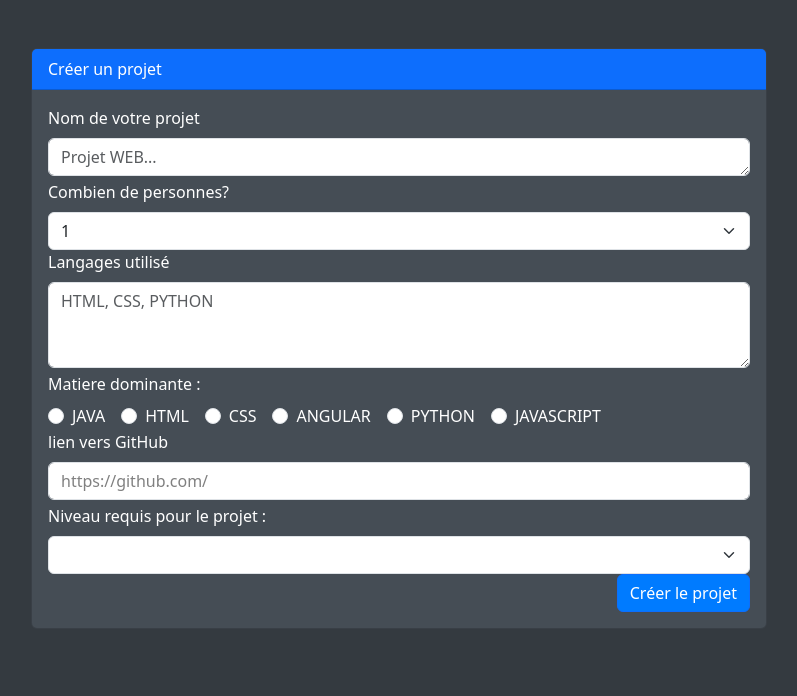
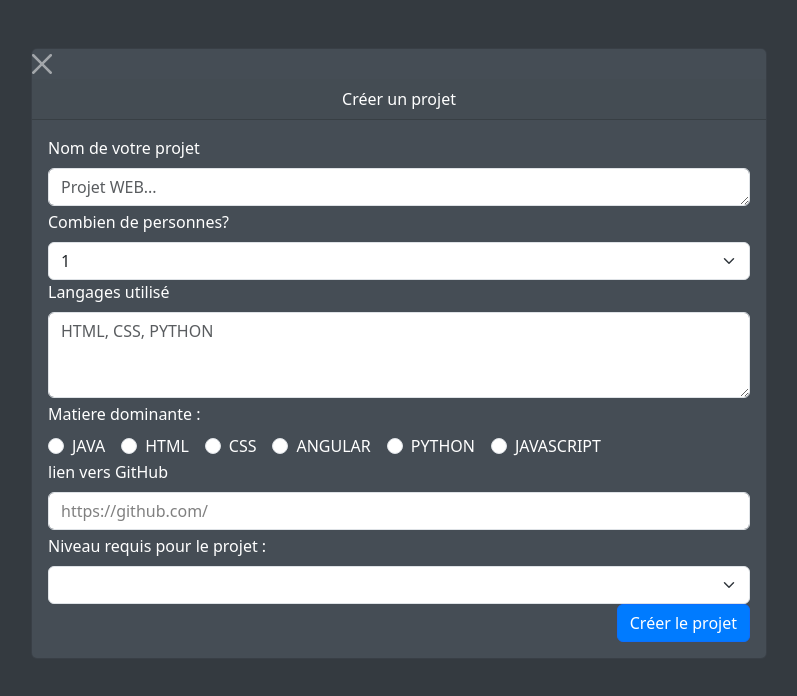
Before and after one commit to Marskof/RecruitMIAGE, an Angular app: page /creation-projet in a window 1280 px wide. Shown: the top 696 px of the page, without its empty margins (241-1038 px from the left). Built offline with nearby package versions, Linux system fonts and the light colour scheme.

Commit message:
beaute et btn valider creation projet

```diff
--- a/src/app/Projets/creation-projet/creation-projet.component.css
+++ b/src/app/Projets/creation-projet/creation-projet.component.css
@@ -26,3 +26,10 @@ body {
   .form-group{
     color: grey;
   }
+
+.btn-close {
+  width: 40px; /* Définir une largeur */
+  height: 40px; /* Définir une hauteur */
+  padding: 10px; /* Ajouter de l'espace autour du texte du lien */
+  font-size: 20px; /* Définir la taille de la police */
+}
--- a/src/app/Projets/creation-projet/creation-projet.component.html
+++ b/src/app/Projets/creation-projet/creation-projet.component.html
@@ -1,8 +1,13 @@
-<div class="container">
+<div class="container" xmlns:href="http://www.w3.org/1999/xhtml">
   <div class="row justify-content-center mt-5">
     <div class="col-md-8">
       <div class="card">
-        <div class="card-header bg-primary text-white">Créer un projet</div>
+        <div data-bs-theme="dark">
+          <!-- Utilisation d'un lien <a> à la place d'un bouton <button> -->
+          <a class="btn-close" aria-label="Close" href="/liste-projet"></a>
+        </div>
+
+        <div class="card-header text-white text-center">Créer un projet</div>
         <div class="card-body">
           <form (ngSubmit)="onSubmit()">
             <div class="mb-1">
@@ -77,15 +82,8 @@
                 <option value="M2">M2</option>
               </select>
             </div>
-
-            <button type="submit" class="btn btn-primary float-end">Créer le projet</button>
-
-
+            <button type="submit" class="btn btn-primary float-end" href="/liste-projet">Créer le projet</button>
           </form>
-
-
-
-
         </div>
       </div>
     </div>
--- a/src/app/Projets/creation-projet/creation-projet.component.ts
+++ b/src/app/Projets/creation-projet/creation-projet.component.ts
@@ -22,6 +22,7 @@ export class CreationProjetComponent {
   constructor(private router: Router, private projectService: ProjectService) { }
 
   // Fonction appelée lors de la soumission du formulaire
+
   onSubmit() {
     // Création d'un objet contenant les données du projet
     const newProject = {
@@ -33,25 +34,19 @@ export class CreationProjetComponent {
       githubUrl:this.githubUrl,
       etoiles :this.etoiles,
       creationDate:this.creationDate,
-      image:this.image
+      image:this.image,
+
     };
-
-    // Appel du service pour enregistrer le nouveau projet
     // @ts-ignore
     this.projectService.addProject(newProject).subscribe(
       (response) => {
-        // Gérer la réponse du serveur si nécessaire
-        console.log('Projet enregistré avec succès:', response);
-        // Redirection vers une autre page par exemple
-        this.router.navigate(['/autre-page']);
+        this.router.navigate(['/liste-projet']);
       },
       (error) => {
-        // Gérer les erreurs éventuelles
         console.error('Erreur lors de l\'enregistrement du projet:', error);
       }
     );
   }
-
   updateLanguages(event: any) {
     const checked = event.target.checked;
     const value = event.target.value;
--- a/src/app/commun/nav-bar/nav-bar.component.html
+++ b/src/app/commun/nav-bar/nav-bar.component.html
@@ -6,11 +6,14 @@
       <span class="navbar-toggler-icon"></span>
     </button>
     <div class="collapse navbar-collapse" id="navbarNavAltMarkup">
-      <div class="navbar-nav">
+      <div class="navbar-nav me-auto"> <!-- Utilisation de la classe me-auto pour déplacer l'élément vers la droite -->
         <a class="nav-link active" aria-current="page" href="/liste-projet">Menu</a>
         <a class="nav-link active" aria-current="page" href="/liste-projet">Profil</a>
         <a class="nav-link active" aria-current="page" href="/creation-projet">Créer un Projet</a>
       </div>
+      <div class="navbar-nav">
+        <a class="nav-link active" aria-current="page" href="/">Quitter</a>
+      </div>
     </div>
   </div>
 </nav>
```
